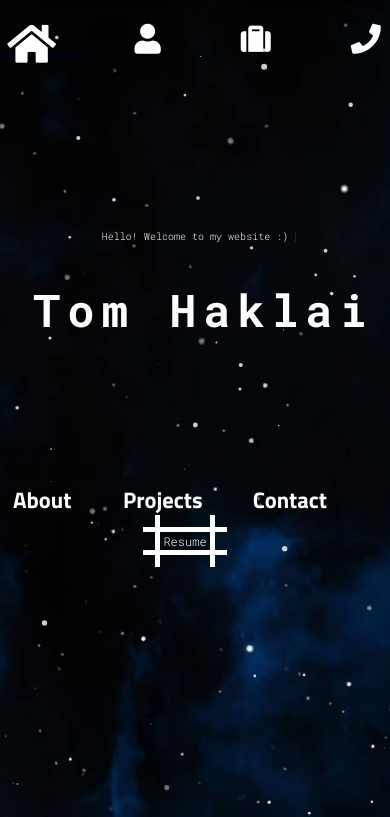
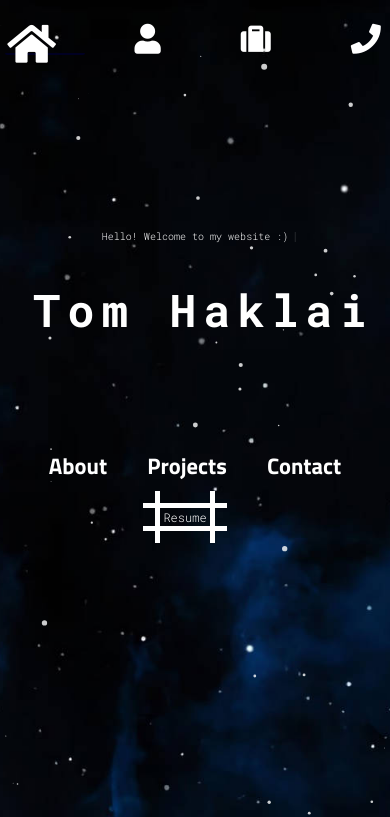
Before and after one commit to tomhakdev/Personal-Website, a plain HTML site: page index.html in a window 390 px wide. Shown: the top 817 px of the page. Drawn offline with Linux system fonts and the light colour scheme; animation ran at ten frames a second; files whose address does not match are found by name.

Commit message:
Changes and such

```diff
--- a/CSS/style.css
+++ b/CSS/style.css
@@ -295,12 +295,21 @@ body {
         justify-content: center;
         font-size: 15px;
         font-family: 'Titillium Web', sans-serif;
-        margin: 0 5px;
+        margin: 0 auto;
 
+    }
+
+    .home-scroll-link {
+        text-decoration: none;
+        color: white;
+        margin: 0 20px;
+        position: relative;
+        z-index: 2;
     }
 
 
     .resume-download {
+        margin-top: 10px;
         margin-bottom: 200px;
         left: -10px;
     }
```
